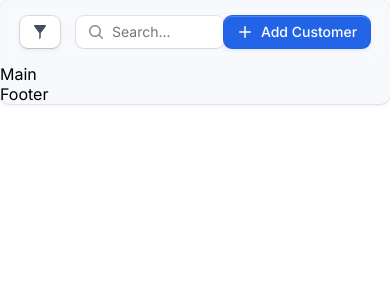
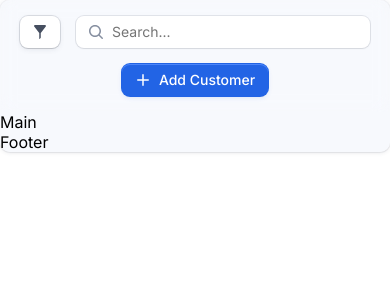
Before and after one commit to Gercius/25-01-17-praktine-uzd, a React (Vite) app: page / in a window 390 px wide. Shown: the top 300 px of the page. Built offline with nearby package versions, Linux system fonts and the light colour scheme.

Commit message:
Turn off eslint "unused vars" rule, make header responsive.

```diff
--- a/eslint.config.js
+++ b/eslint.config.js
@@ -31,6 +31,7 @@ export default [
             "react/jsx-no-target-blank": "off",
             "react-refresh/only-export-components": ["warn", { allowConstantExport: true }],
             "react/prop-types": "off",
+            "no-unused-vars": "off",
         },
     },
 ];
--- a/src/components/header/Header.module.scss
+++ b/src/components/header/Header.module.scss
@@ -3,8 +3,14 @@
 header {
     width: 100%;
     backdrop-filter: $blur-1;
-    height: 64px;
+    min-height: 64px;
     padding: 1rem 1.25rem;
     display: flex;
+    column-gap: 1rem;
     align-items: center;
+
+    @media (max-width: 460px) {
+        flex-direction: column;
+        row-gap: 1rem;
+    }
 }
```
